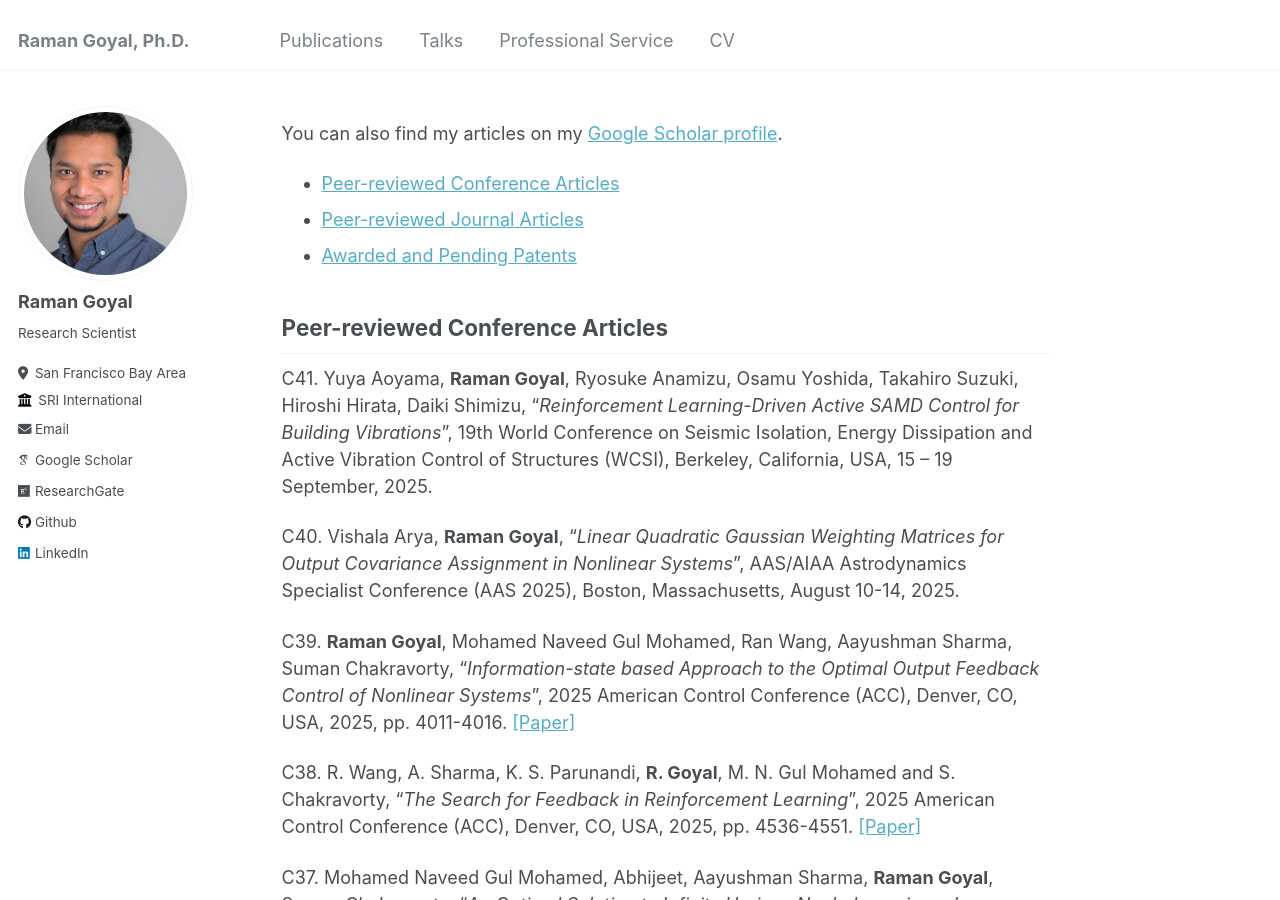
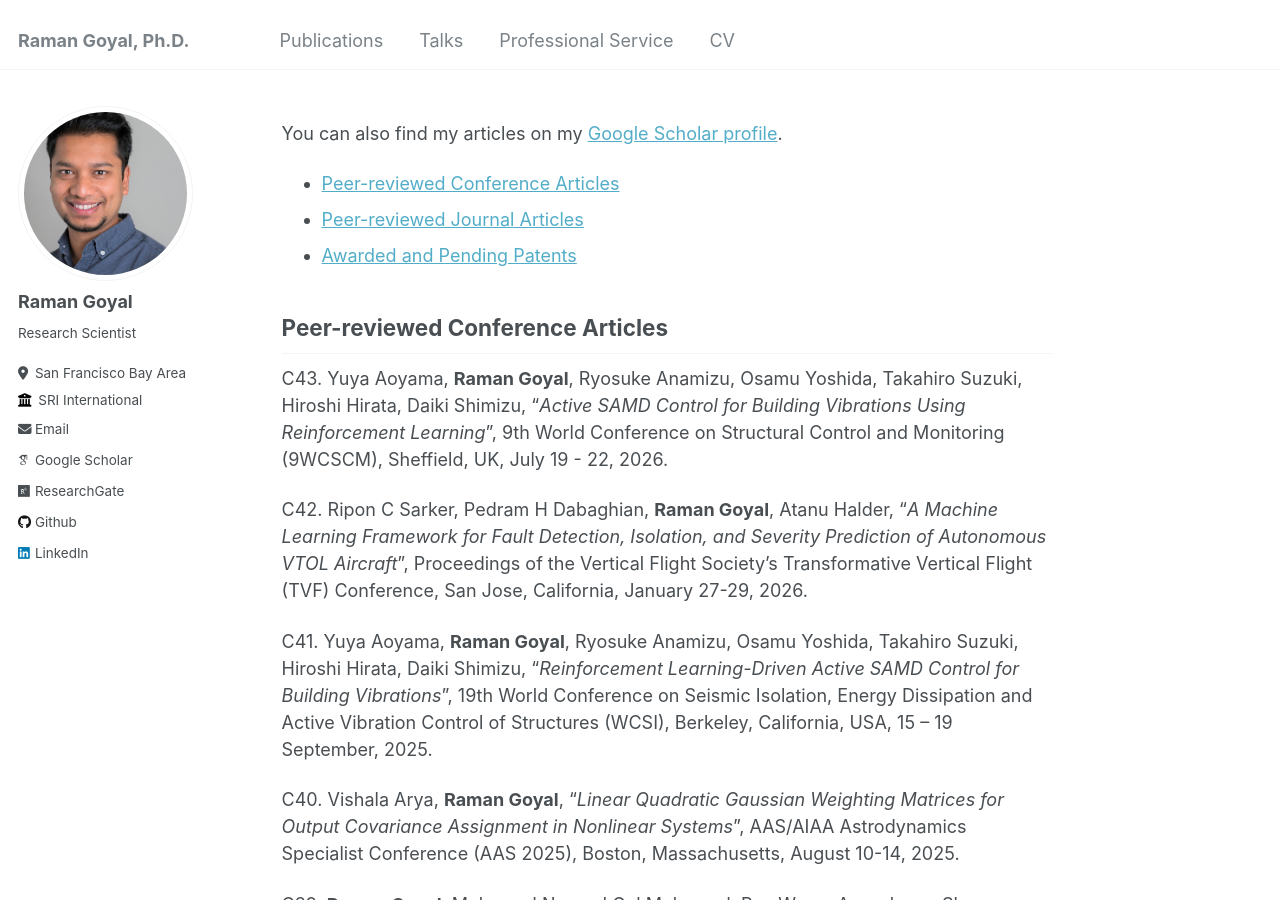
Before and after one commit to ramaniitrgoyal92/ramaniitrgoyal92.github.io, a Jekyll site: the page built from _pages/publications.md, in a window 1280 px wide and 900 px high. Built offline with Jekyll 4.4.1, drawn with Linux system fonts in a browser that asks for light colours; some web fonts are replaced; part of the change alters nothing that is shown; some of the changed text lies outside the part shown.

Commit message:
Update publications with new articles and patents
Added new peer-reviewed conference articles and updated patent information.

```diff
--- a/_pages/publications.md
+++ b/_pages/publications.md
@@ -13,6 +13,10 @@ You can also find my articles on my [Google Scholar profile](https://scholar.goo
 
 Peer-reviewed Conference Articles
 ------
+
+C43. Yuya Aoyama, **Raman Goyal**, Ryosuke Anamizu, Osamu Yoshida, Takahiro Suzuki, Hiroshi Hirata, Daiki Shimizu, "_Active SAMD Control for Building Vibrations Using Reinforcement Learning_", 9th World Conference on Structural Control and Monitoring (9WCSCM), Sheffield, UK, July 19 - 22, 2026.
+
+C42. Ripon C Sarker, Pedram H Dabaghian, **Raman Goyal**, Atanu Halder, "_A Machine Learning Framework for Fault Detection, Isolation, and Severity Prediction of Autonomous VTOL Aircraft_", Proceedings of the Vertical Flight Society’s Transformative Vertical Flight (TVF) Conference, San Jose, California, January 27-29, 2026.
 
 C41. Yuya Aoyama, **Raman Goyal**, Ryosuke Anamizu, Osamu Yoshida, Takahiro Suzuki, Hiroshi Hirata, Daiki Shimizu, "_Reinforcement Learning-Driven Active SAMD Control for Building Vibrations_", 19th World Conference on Seismic Isolation, Energy Dissipation and Active Vibration Control of Structures (WCSI), Berkeley, California, USA, 15 – 19 September, 2025.
 
@@ -248,8 +252,8 @@ P7. Anurag Bhattacharyya, **Raman Goyal**, Amirmassoud Mirzendehdel, Morad Behan
 P6. **Raman Goyal**, Anurag  Bhattacharyya, Amirmassoud   Mirzendehdel, Morad  Behandish, "_DESIGN OF ACTIVE RESILIENT STRUCTURES_", Publication date - 2024/08/08, Patent office – US, Application number – 18/162,130.
 [[Patent]](https://patents.google.com/patent/US20240265157A1/en)
 
-P5. Ion Matei, **Raman Goyal**, "_SYSTEM AND METHOD FOR ESTIMATING ERRORS IN A SENSOR NETWORK IMPLEMENTING HIGH FREQUENCY (HF) COMMUNICATION CHANNELS_", Publication date - 2024/06/27, Patent office – US, Application number – 18/077,108.
-[[Patent]](https://patents.google.com/patent/US20240195524A1/en)
+P5. Ion Matei, **Raman Goyal**, "_SYSTEM AND METHOD FOR ESTIMATING ERRORS IN A SENSOR NETWORK IMPLEMENTING HIGH FREQUENCY (HF) COMMUNICATION CHANNELS_", Publication date - 2024/06/27, Patent office – US Patent 12,470,320.
+[[Patent]](https://patents.google.com/patent/US12470320B2/en)
 
 P4. Christoforos Somarakis, **Raman Goyal**, Erfaun Noorani, Shantanu Rane, "_SYSTEM AND METHOD FOR SECURITY CONTROL IN CYBER-PHYSICAL SYSTEMS WITH DELAY-INDUCED FEEDBACK WATERMARKING_", Publication date - 2025/09/09, Patent office – US Patent 12,411,951.
 [[Patent]](https://patents.google.com/patent/US20240211593A1/en)
```
